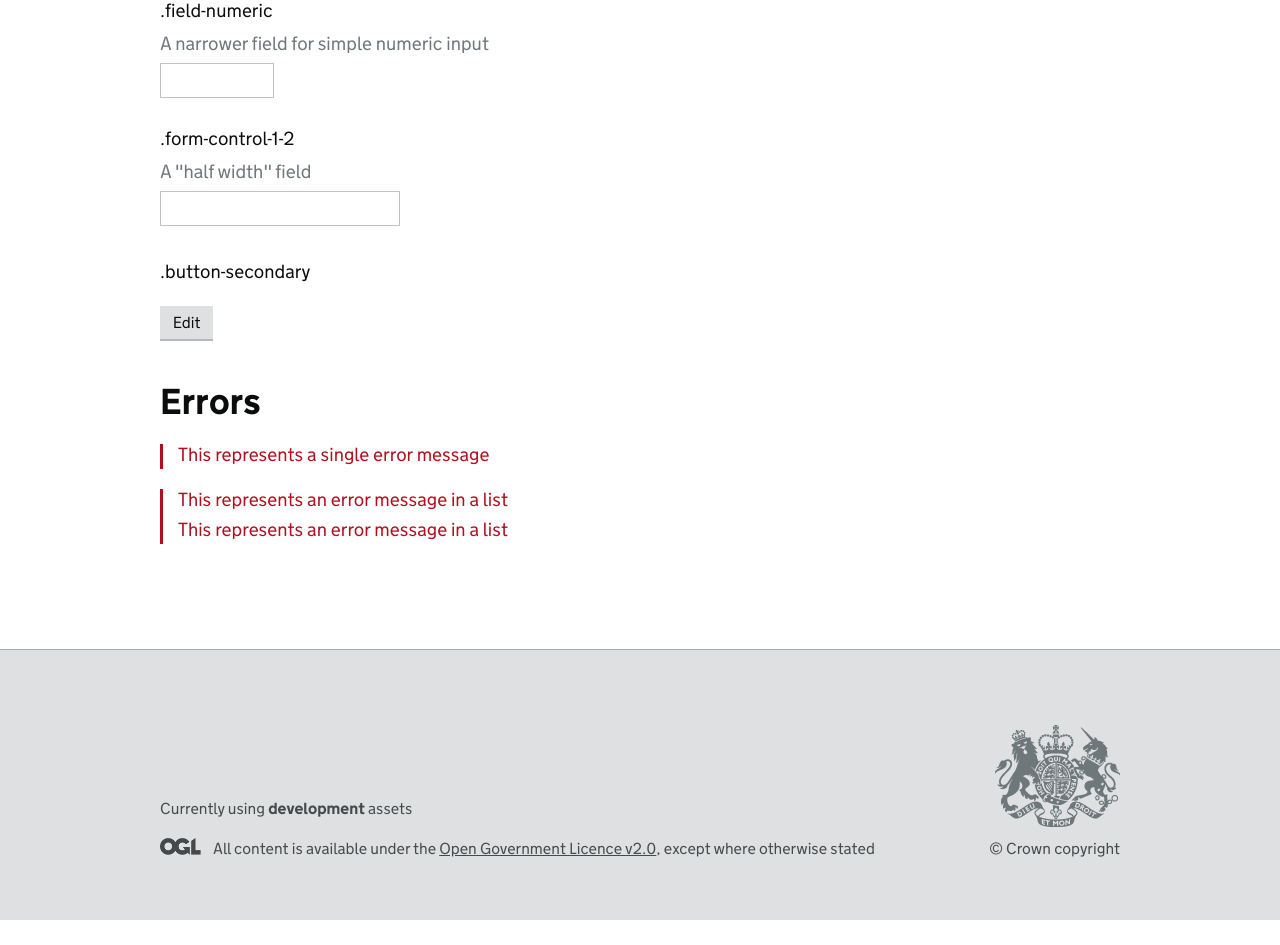
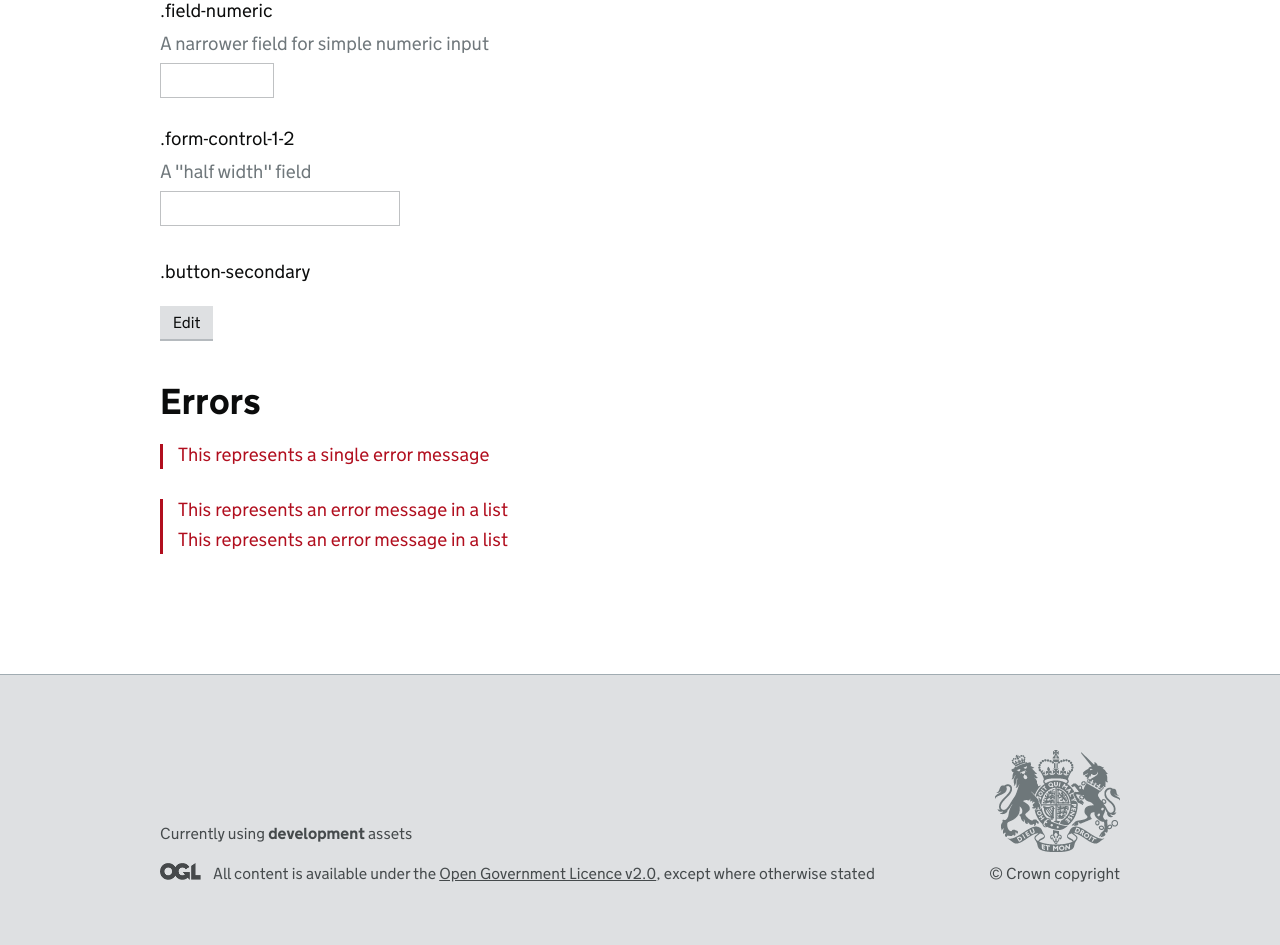
Before and after one commit to LandRegistry-Attic/external-style-guide, a Flask app: page /forms in a window 1280 px wide. Shown: the part 286-1231 px from the top of the page. Before the commit the page ends 1206 px from the top, so only its background shows below. Run offline with Flask 2, Linux system fonts and the light colour scheme.

Commit message:
More margin

```diff
--- a/app/static/development/landregistry-elements/_forms.scss
+++ b/app/static/development/landregistry-elements/_forms.scss
@@ -27,7 +27,7 @@
 // error styles
 .errors {
   clear: both;
-  margin-bottom: $gutter-half;
+  margin-bottom: $gutter;
   padding-left: $gutter-half;
   border-left: 3px solid $red;
   color: $red;
--- a/app/static/development/stylesheets/landregistry-main.css
+++ b/app/static/development/stylesheets/landregistry-main.css
@@ -1620,7 +1620,7 @@
 
 .errors {
   clear: both;
-  margin-bottom: 15px;
+  margin-bottom: 30px;
   padding-left: 15px;
   border-left: 3px solid #b10e1e;
   color: #b10e1e;
```
Also changed, not shown: app/static/build/stylesheets/landregistry-main.css.
